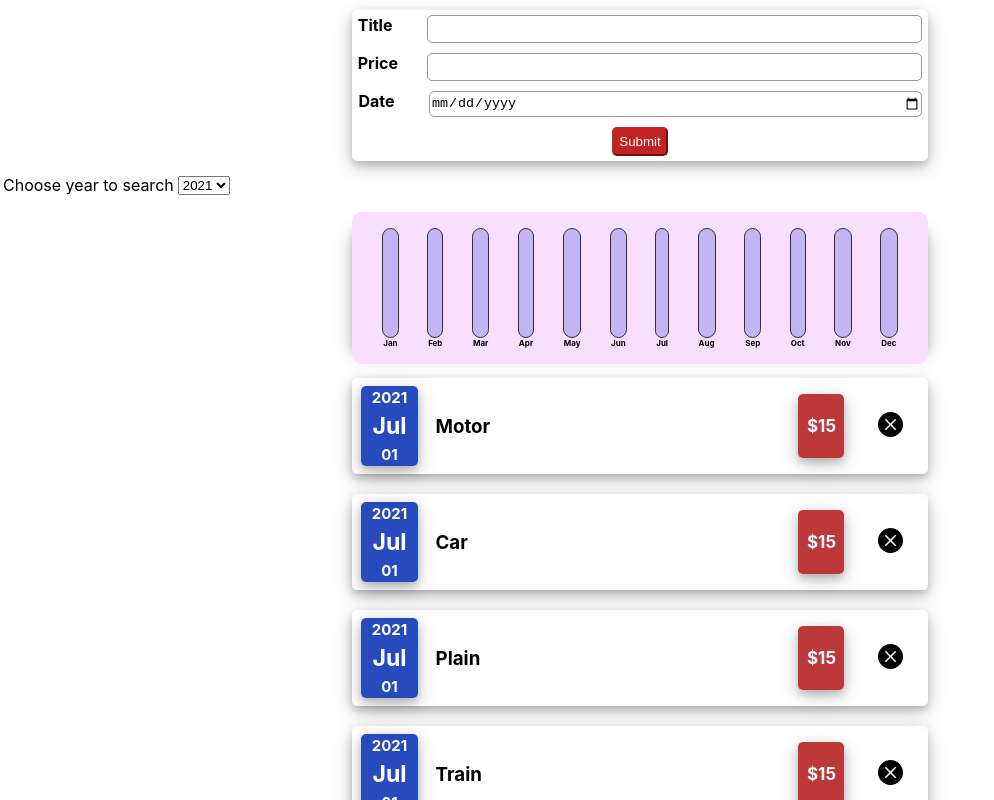
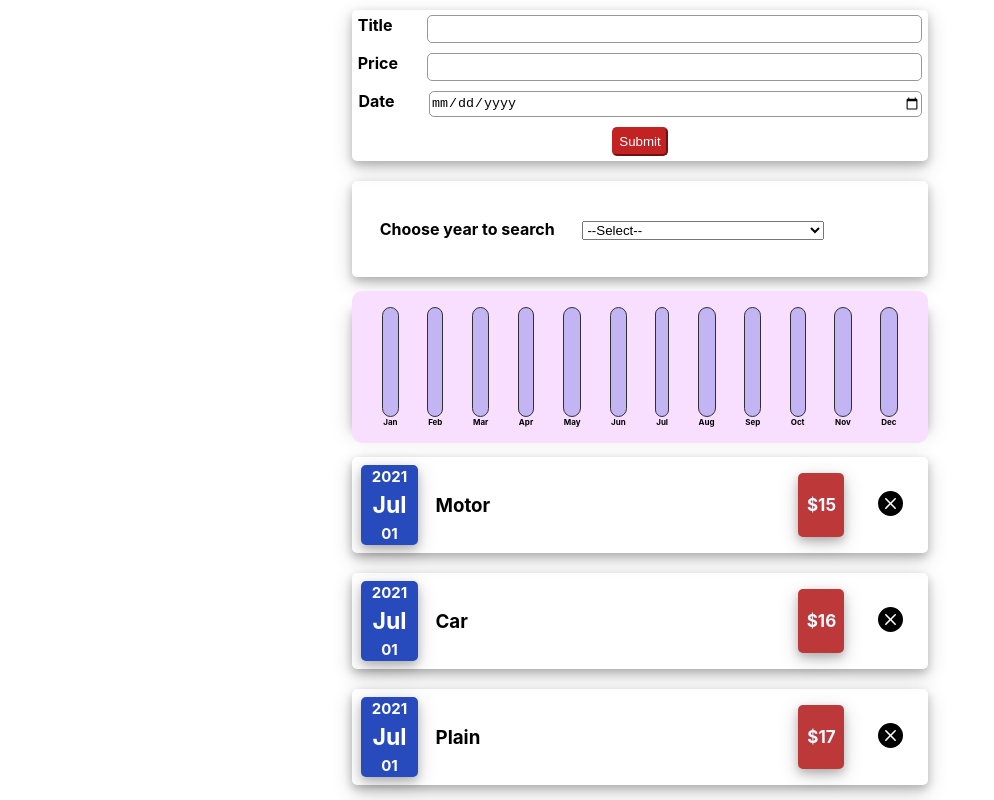
Before and after one commit to duynguyen19051997/React2021, a React (Create React App) app in the folder 00-starting-project/: page / in a window 1280 px wide. Shown: the top 800 px of the page, without its empty margins (0-994 px from the left). Built offline with nearby package versions, Linux system fonts and the light colour scheme.

Commit message:
oo project

```diff
--- a/00-starting-project/src/App.css
+++ b/00-starting-project/src/App.css
@@ -1,5 +1,6 @@
 .App {
   text-align: center;
+  height: auto;
 }
 
 .App-logo {
--- a/00-starting-project/src/App.js
+++ b/00-starting-project/src/App.js
@@ -8,10 +8,10 @@ import "./App.css";
 
 const EXPENSE_LIST = [
   { id: "1", title: "Motor", price: "15", date: new Date() },
-  { id: "2", title: "Car", price: "15", date: new Date() },
-  { id: "3", title: "Plain", price: "15", date: new Date() },
-  { id: "4", title: "Train", price: "15", date: new Date() },
-  { id: "5", title: "Wheel barrow", price: "15", date: new Date() },
+  { id: "2", title: "Car", price: "16", date: new Date() },
+  { id: "3", title: "Plain", price: "17", date: new Date() },
+  { id: "4", title: "Train", price: "18", date: new Date() },
+  { id: "5", title: "Wheel barrow", price: "19", date: new Date() },
 ];
 
 function App() {
--- a/00-starting-project/src/Components/ExpenseComponent/ExpensesList.css
+++ b/00-starting-project/src/Components/ExpenseComponent/ExpensesList.css
@@ -1,4 +1,5 @@
-.no-expense {
+.no-expense,
+.expense-filter {
   width: 45%;
   height: 12vh;
   margin: 20px auto;
@@ -9,3 +10,22 @@
   justify-content: space-around;
   box-shadow: 0 4px 8px 0 rgba(0, 0, 0, 0.2), 0 6px 20px 0 rgba(0, 0, 0, 0.19);
 }
+
+.expense-filter__label {
+  width: 40%;
+  text-align: center;
+}
+
+.expense-filter__label label {
+  width: auto;
+  font-weight: bold;
+}
+
+.expense-filter__select {
+  width: 60%;
+  text-align: left;
+}
+
+.expense-filter__select select {
+  width: 70%;
+}
--- a/00-starting-project/src/Components/ExpenseComponent/ExpensesList.js
+++ b/00-starting-project/src/Components/ExpenseComponent/ExpensesList.js
@@ -1,7 +1,7 @@
 import { React, useState } from "react";
 
 import { ExpenseItem } from "./ExpenseItem";
-import { Card, P } from "../UIComponent/UI";
+import { Card, P, Label } from "../UIComponent/UI";
 import { ExpenseChart } from "./ExpenseChart";
 
 import "./ExpensesList.css";
@@ -14,12 +14,17 @@ export const ExpensesList = (props) => {
   ];
 
   const selectYearHandler = (event) => {
-    setYear(event.target.value);
+    setYear(parseInt(event.target.value));
   };
 
+  let expensesFilter =
+    year !== "" && !isNaN(year)
+      ? props.expenses.filter((x) => x.date.getFullYear() === year)
+      : props.expenses;
+
   let expensesContent =
-    props.expenses.length > 0 ? (
-      props.expenses.map((x) => (
+    expensesFilter.length > 0 ? (
+      expensesFilter.map((x) => (
         <ExpenseItem onDelete={props.onDelete} key={x.id} data={x} />
       ))
     ) : (
@@ -31,23 +36,26 @@ export const ExpensesList = (props) => {
 
   return (
     <Card>
-      <Card>
-        <table>
-          <tr>
-            <td>Choose year to search</td>
-            <td>
+      <Card className="expense-filter">
+        <Card className="expense-filter__label">
+          <Label>Choose year to search</Label>
+        </Card>
+        <Card className="expense-filter__select">
           <select onChange={selectYearHandler}>
+            <option defaultValue>--Select--</option>
             {yearFilterArr.length > 0 ? (
-                  yearFilterArr.map((x) => <option value={x}>{x}</option>)
+              yearFilterArr.map((x) => (
+                <option key={x} value={x}>
+                  {x}
+                </option>
+              ))
             ) : (
               <option value="2019">2019</option>
             )}
           </select>
-            </td>
-          </tr>
-        </table>
         </Card>
-      <ExpenseChart expense={props.expenses} />
+      </Card>
+      <ExpenseChart expense={expensesFilter} />
       {expensesContent}
     </Card>
   );
```
Lines whose indentation alone changed are shown as unchanged.
